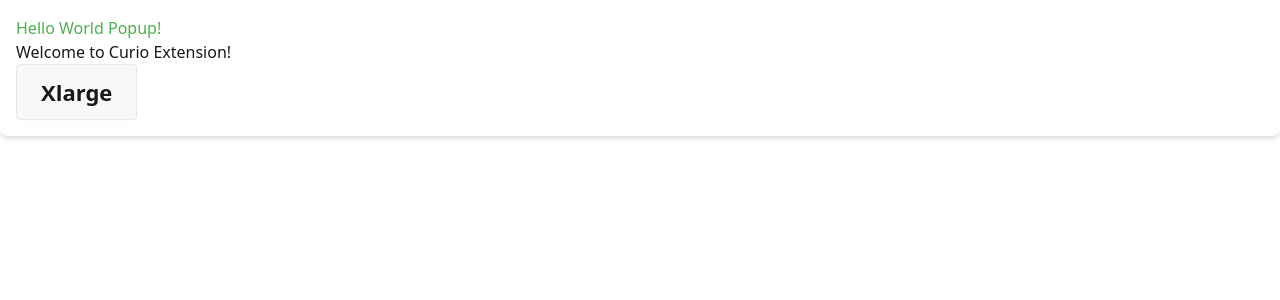
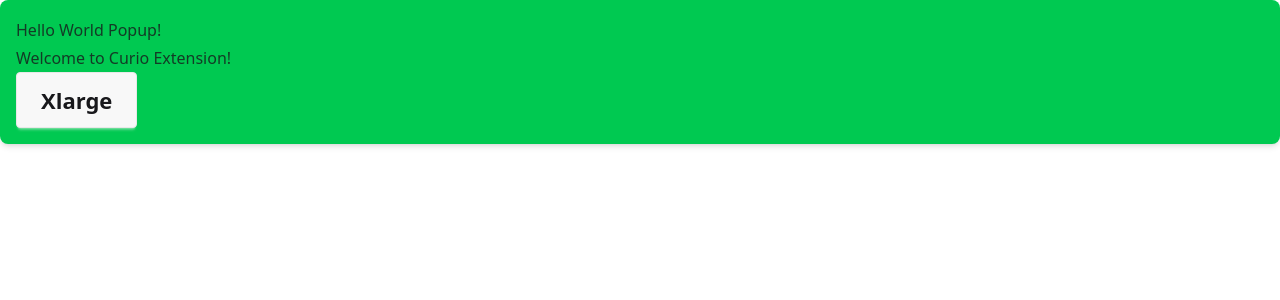
Before and after one commit to ksugawara61/curio, a React (Vite) app in the folder apps/extension/: page / in a window 1280 px wide. Shown: the top 300 px of the page. Built offline with nearby package versions, Linux system fonts and the light colour scheme.

Commit message:
feat: add typography

```diff
--- a/apps/extension/package.json
+++ b/apps/extension/package.json
@@ -15,6 +15,7 @@
     "react-dom": "catalog:"
   },
   "devDependencies": {
+    "@tailwindcss/typography": "catalog:",
     "@tailwindcss/vite": "catalog:",
     "@testing-library/jest-dom": "catalog:",
     "@testing-library/react": "catalog:",
--- a/apps/extension/src/main.tsx
+++ b/apps/extension/src/main.tsx
@@ -1,7 +1,7 @@
 import React from "react";
 import ReactDOM from "react-dom/client";
 import { Popup } from "./popup";
-import "./index.css";
+import "./style.css";
 
 // biome-ignore lint/style/noNonNullAssertion: root element is guaranteed to exist
 ReactDOM.createRoot(document.getElementById("root")!).render(
--- a/apps/extension/src/popup.tsx
+++ b/apps/extension/src/popup.tsx
@@ -2,9 +2,9 @@ import type { FC } from "react";
 
 export const Popup: FC = () => {
   return (
-    <div className="rounded-lg bg-white p-4 shadow-md">
-      <h1 style={{ color: "#4CAF50" }}>Hello World Popup!</h1>
-      <p>Welcome to Curio Extension!</p>
+    <div className="rounded-lg bg-green-500 p-4 shadow-md">
+      <h1 className="prose">Hello World Popup!</h1>
+      <p className="prose lg:prose-x">Welcome to Curio Extension!</p>
       <button className="btn btn-xl" type="button">
         Xlarge
       </button>
--- a/apps/extension/src/index.css
+++ b/apps/extension/src/style.css
@@ -1,2 +1,3 @@
 @import "tailwindcss";
 @plugin "daisyui";
+@plugin "@tailwindcss/typography";
--- a/pnpm-workspace.yaml
+++ b/pnpm-workspace.yaml
@@ -4,6 +4,7 @@ packages:
 
 catalog:
   '@biomejs/biome': 2.3.11
+  '@tailwindcss/typography': 0.5.19
   '@tailwindcss/vite': ^4.1.10
   '@testing-library/jest-dom': ^6.6.3
   '@testing-library/react': ^16.3.1
```
Also changed, not shown: 1 other file (tests, documents, lock files or other folders).
